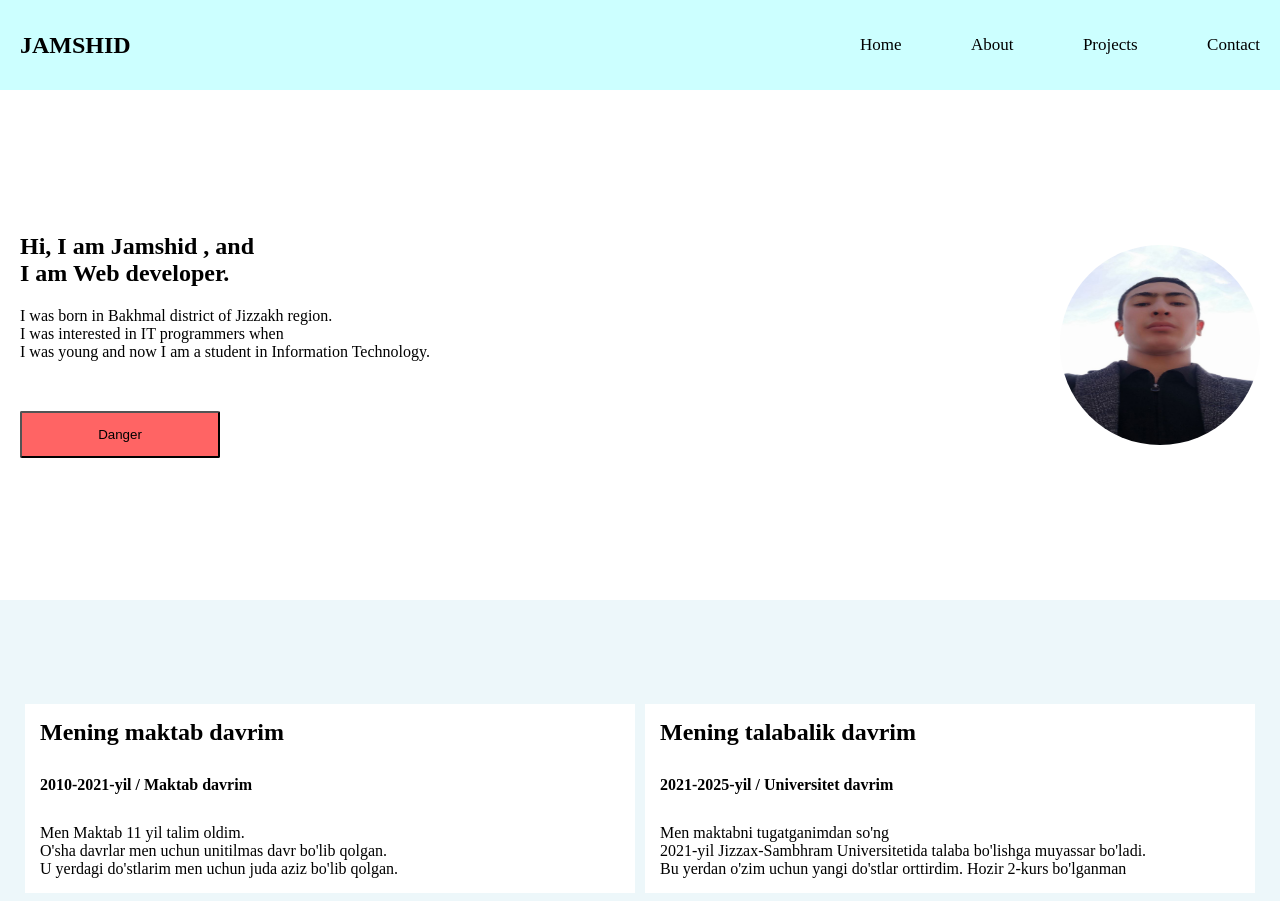
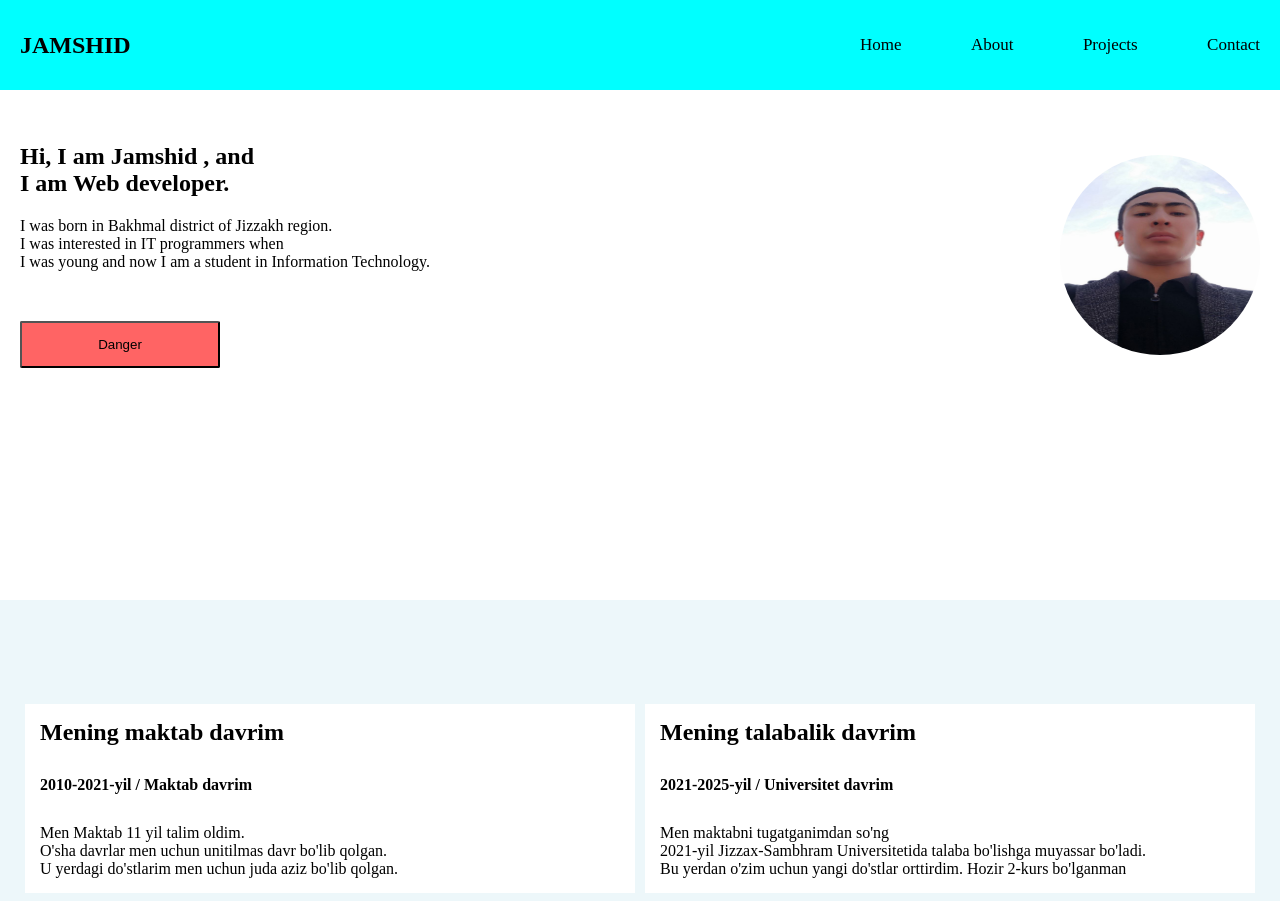
Before and after one commit to Jamshid-Gafforov/jamshid-gafforov.github.io, a plain HTML site: page index.html in a window 1280 px wide. Shown: the top 901 px of the page. Drawn offline with nearby package versions, Linux system fonts and the light colour scheme; files that its build step writes are made by us from their sources.

Commit message:
ggvvgcg
uygvg

```diff
--- a/index.scss
+++ b/index.scss
@@ -94,10 +94,10 @@ header {
     height: 600px;
 
     nav {
-        position: relative;
-        // position: fixed;
+        position: fixed;
         height: 90px;
-        background-color: rgba(0, 255, 255, 0.199);
+        width: 100%;
+        background-color: rgba(0, 255, 255);
         display: flex;
         align-items: center;
 
```
